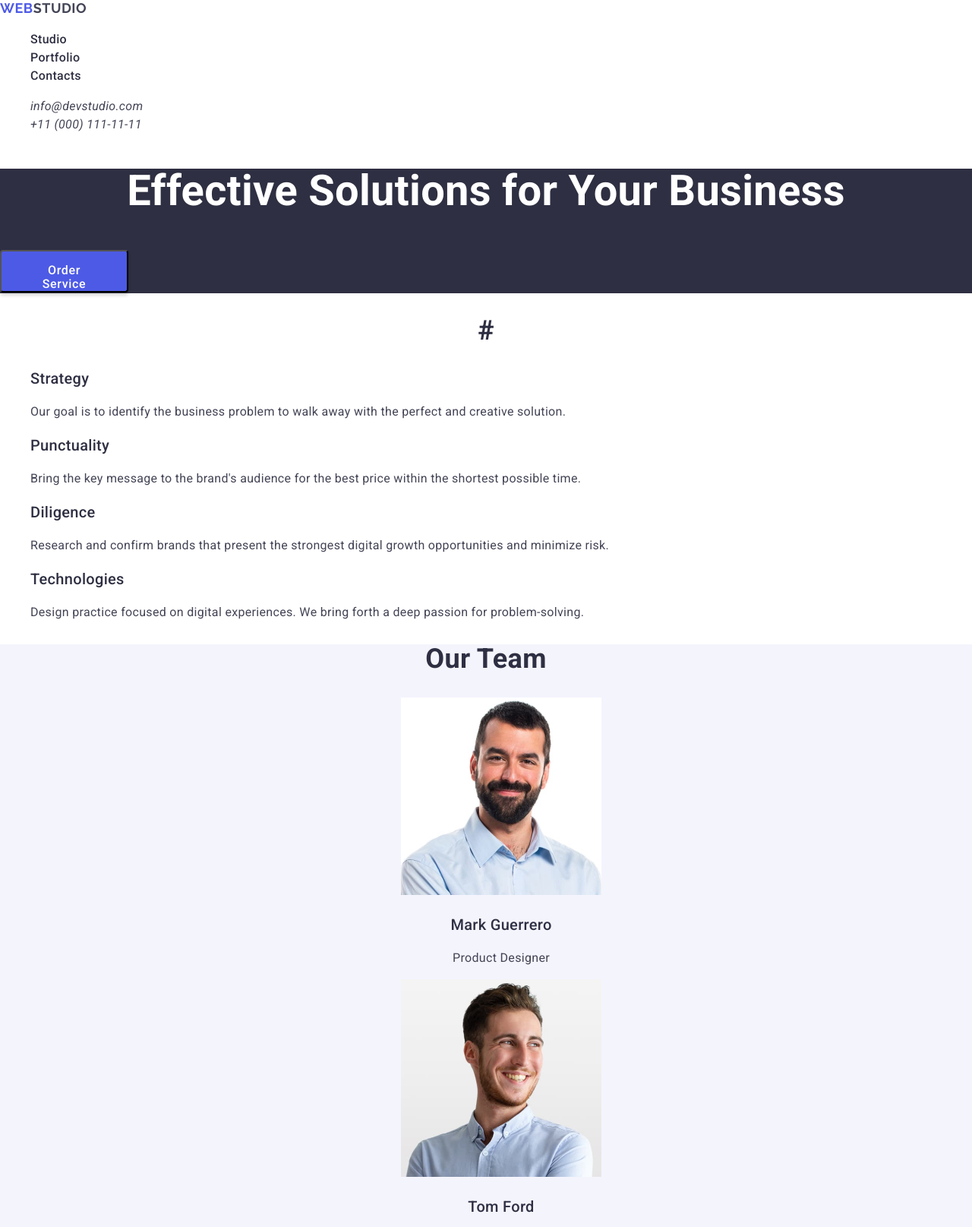
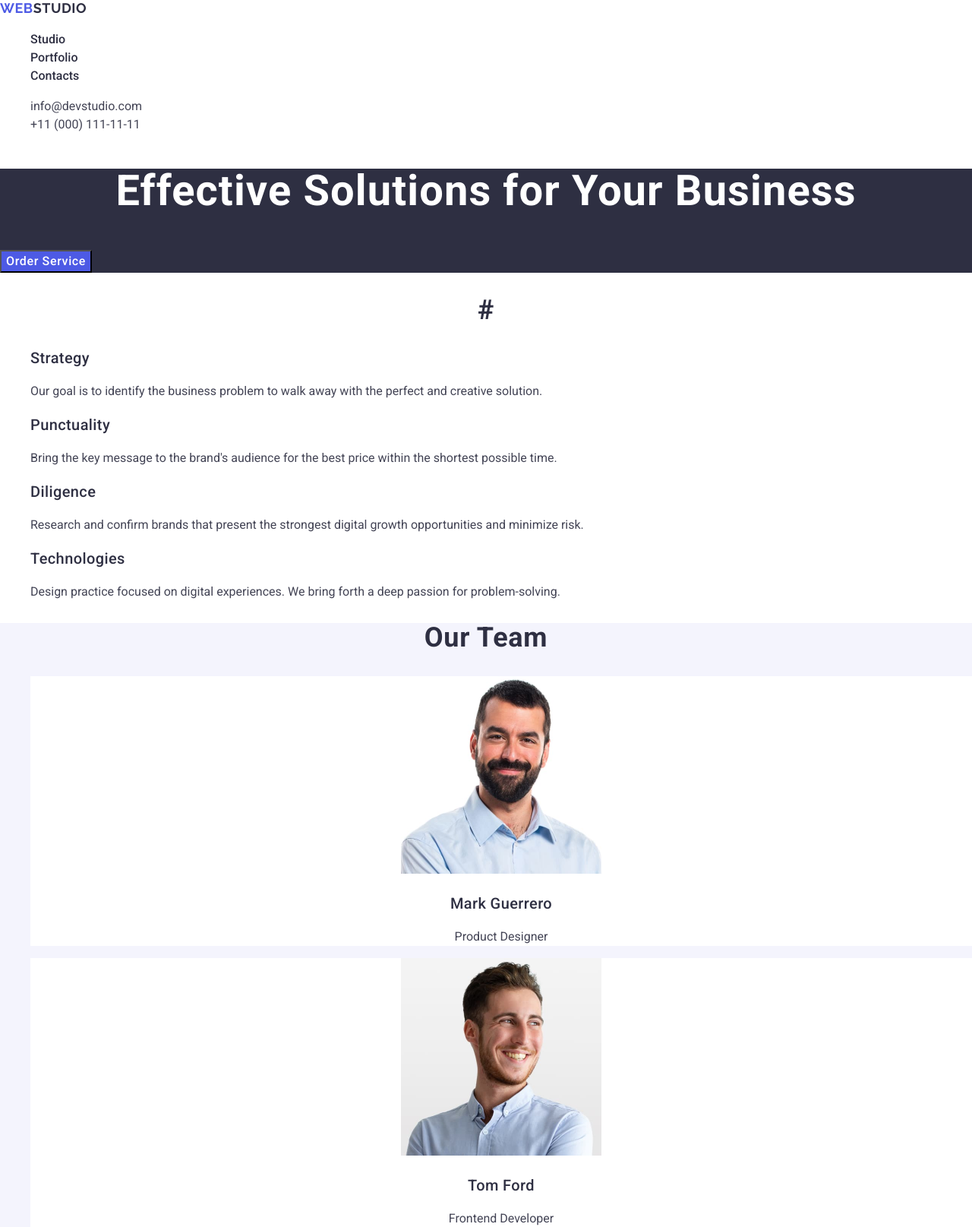
Before and after one commit to StingStorm/goit-markup-hw-06, a plain HTML site: page index.html in a window 1280 px wide. Shown: the top 1615 px of the page at 76% size. Drawn offline with nearby package versions, Linux system fonts and the light colour scheme.

Commit message:
hw2 Fix index.html Fix styles.css

```diff
--- a/css/styles.css
+++ b/css/styles.css
@@ -2,7 +2,6 @@ body {
     font-family: "Roboto", sans-serif;
     font-size: 16px;
     line-height: 1.5;
-    letter-spacing: 0.02em;
     color: #434455;
     background-color: #ffffff;
 }
@@ -12,6 +11,8 @@ h2 {
     font-size: 36px;
     line-height: 1.11;
     text-align: center;
+    letter-spacing: 0.02em;
+    text-transform: capitalize;
     color: #2e2f42;
 }
 
@@ -19,11 +20,13 @@ h3 {
     font-weight: 500;
     font-size: 20px;
     line-height: 1.2;
+    letter-spacing: 0.02em;
     color: #2e2f42;
 }
 
-p {
+.section-text {
     color: #434455;
+    font-size: 16px;
 }
 
 a {
@@ -57,19 +60,23 @@ ul {
     line-height: 1.17;
     letter-spacing: 0.03em;
     text-transform: uppercase;
+    color: #4d5ae5;
+}
+
+.logo-span {
+    color: #2E2F42;
+}
+
+.address  {
+    font-style: normal
+}
+
+.address-link {
     color: #434455;
 }
 
-.logo-span {
-    color: #4d5ae5;
-}
-
-.address a {
-    color: #434455;
-}
-
-.address a:hover,
-.address a:focus {
+.address .address-link:hover,
+.address .address-link:focus {
     color: #404BBF;
 }
 
@@ -82,6 +89,7 @@ ul {
     font-weight: 700;
     font-size: 56px;
     line-height: 1.07;
+    letter-spacing: 0.02em;
     text-align: center;
     color: #fff;
 }
@@ -91,18 +99,13 @@ ul {
         font-weight: 500;
         letter-spacing: 0.04em;
         color: #fff;
-        text-align: center;
-    border-radius: 4px;
-    width: 169px;
-    height: 56px;
-    box-shadow: 0 4px 4px 0 rgba(0, 0, 0, 0.15);
+        line-height: 1.5;
     background: #4d5ae5;
-    padding: 16px 32px;
     cursor: pointer;
 }
 
 .btn:hover {
-    background: #404bbf;
+    background-color: #404bbf;
 }
 
 .section-our-team {
@@ -110,20 +113,28 @@ ul {
     background: #f4f4fd;
 }
 
+.team-member {
+    background-color: #FFFFFF;
+}
+
 .footer {
     background: #2e2f42;
 }
 
-.footer p {
+.footer-text  {
         color: #f4f4fd;
 }
 
-.footer-logo {
+.logo {
     font-family: "Raleway", sans-serif;
     font-weight: 700;
     font-size: 18px;
     line-height: 1.17;
     letter-spacing: 0.03em;
     text-transform: uppercase;
+    color: #4d5ae5;
+}
+
+footer .logo-span {
     color: #F4F4FD;
 }
--- a/index.html
+++ b/index.html
@@ -21,18 +21,26 @@
     <header>
       <nav class="page-nav">
         <a href="./index.html" class="logo"
-          ><span class="logo-span">Web</span>Studio</a
+          >Web<span class="logo-span">Studio</span></a
         >
         <ul>
-          <li><a href="#" class="nav-link">Studio</a></li>
-          <li><a href="#" class="nav-link">Portfolio</a></li>
-          <li><a href="#" class="nav-link">Contacts</a></li>
+          <li><a href="./index.html" class="nav-link">Studio</a></li>
+          <li><a href="" class="nav-link">Portfolio</a></li>
+          <li><a href="" class="nav-link">Contacts</a></li>
         </ul>
       </nav>
       <address class="address">
         <ul>
-          <li><a href="mailto:info@devstudio.com">info@devstudio.com</a></li>
-          <li><a href="tel:+110001111111">+11 (000) 111-11-11</a></li>
+          <li>
+            <a href="mailto:info@devstudio.com" class="address-link"
+              >info@devstudio.com</a
+            >
+          </li>
+          <li>
+            <a href="tel:+110001111111" class="address-link"
+              >+11 (000) 111-11-11</a
+            >
+          </li>
         </ul>
       </address>
     </header>
@@ -49,29 +57,29 @@
         <h2>#</h2>
         <ul>
           <li>
-            <h3>Strategy</h3>
-            <p>
+            <h3 class="section-subtitle">Strategy</h3>
+            <p class="section-text">
               Our goal is to identify the business problem to walk away with the
               perfect and creative solution.
             </p>
           </li>
           <li>
-            <h3>Punctuality</h3>
-            <p>
+            <h3 class="section-subtitle">Punctuality</h3>
+            <p class="section-text">
               Bring the key message to the brand's audience for the best price
               within the shortest possible time.
             </p>
           </li>
           <li>
-            <h3>Diligence</h3>
-            <p>
+            <h3 class="section-subtitle">Diligence</h3>
+            <p class="section-text">
               Research and confirm brands that present the strongest digital
               growth opportunities and minimize risk.
             </p>
           </li>
           <li>
-            <h3>Technologies</h3>
-            <p>
+            <h3 class="section-subtitle">Technologies</h3>
+            <p class="section-text">
               Design practice focused on digital experiences. We bring forth a
               deep passion for problem-solving.
             </p>
@@ -83,45 +91,45 @@
       <section class="section-our-team">
         <h2 class="section-title">Our Team</h2>
         <ul>
-          <li>
+          <li class="team-member">
             <img
               src="./images/mark.jpg"
               width="264"
               height="260"
               alt="Mark Guerrero"
             />
-            <h3>Mark Guerrero</h3>
-            <p>Product Designer</p>
+            <h3 class="section-subtitle">Mark Guerrero</h3>
+            <p class="section-text">Product Designer</p>
           </li>
-          <li>
+          <li class="team-member">
             <img
               src="./images/tom.jpg"
               width="264"
               height="260"
               alt="Tom Ford"
             />
-            <h3>Tom Ford</h3>
-            <p>Frontend Developer</p>
+            <h3 class="section-subtitle">Tom Ford</h3>
+            <p class="section-text">Frontend Developer</p>
           </li>
-          <li>
+          <li class="team-member">
             <img
               src="./images/camila.jpg"
               width="264"
               height="260"
               alt="Camila Garcia"
             />
-            <h3>Camila Garcia</h3>
-            <p>Marketing</p>
+            <h3 class="section-subtitle">Camila Garcia</h3>
+            <p class="section-text">Marketing</p>
           </li>
-          <li>
+          <li class="team-member">
             <img
               src="./images/daniel.jpg"
               width="264"
               height="260"
               alt="Daniel Wilson"
             />
-            <h3>Daniel Wilson</h3>
-            <p>UI Designer</p>
+            <h3 class="section-subtitle">Daniel Wilson</h3>
+            <p class="section-text">UI Designer</p>
           </li>
         </ul>
       </section>
@@ -137,8 +145,8 @@
               width="360"
               height="300"
             />
-            <h3>Banking App</h3>
-            <p>App</p>
+            <h3 class="section-subtitle">Banking App</h3>
+            <p class="section-text">App</p>
           </li>
           <li>
             <img
@@ -147,8 +155,8 @@
               width="360"
               height="300"
             />
-            <h3>Cashless Payment</h3>
-            <p>Marketing</p>
+            <h3 class="section-subtitle">Cashless Payment</h3>
+            <p class="section-text">Marketing</p>
           </li>
           <li>
             <img
@@ -157,8 +165,8 @@
               width="360"
               height="300"
             />
-            <h3>Meditation App</h3>
-            <p>App</p>
+            <h3 class="section-subtitle">Meditation App</h3>
+            <p class="section-text">App</p>
           </li>
           <li>
             <img
@@ -167,8 +175,8 @@
               width="360"
               height="300"
             />
-            <h3>Taxi Service</h3>
-            <p>Marketing</p>
+            <h3 class="section-subtitle">Taxi Service</h3>
+            <p class="section-text">Marketing</p>
           </li>
           <li>
             <img
@@ -177,8 +185,8 @@
               width="360"
               height="300"
             />
-            <h3>Screen Illustrations</h3>
-            <p>Design</p>
+            <h3 class="section-subtitle">Screen Illustrations</h3>
+            <p class="section-text">Design</p>
           </li>
           <li>
             <img
@@ -187,17 +195,17 @@
               width="360"
               height="300"
             />
-            <h3>Online Courses</h3>
-            <p>Marketing</p>
+            <h3 class="section-subtitle">Online Courses</h3>
+            <p class="section-text">Marketing</p>
           </li>
         </ul>
       </section>
     </main>
     <footer class="footer">
-      <a href="./index.html" class="footer-logo"
-        ><span class="logo-span">Web</span>Studio</a
+      <a href="./index.html" class="logo"
+        >Web<span class="logo-span">Studio</span></a
       >
-      <p>
+      <p class="footer-text">
         Increase the flow of customers and sales for your business with digital
         marketing & growth solutions.
       </p>
```
